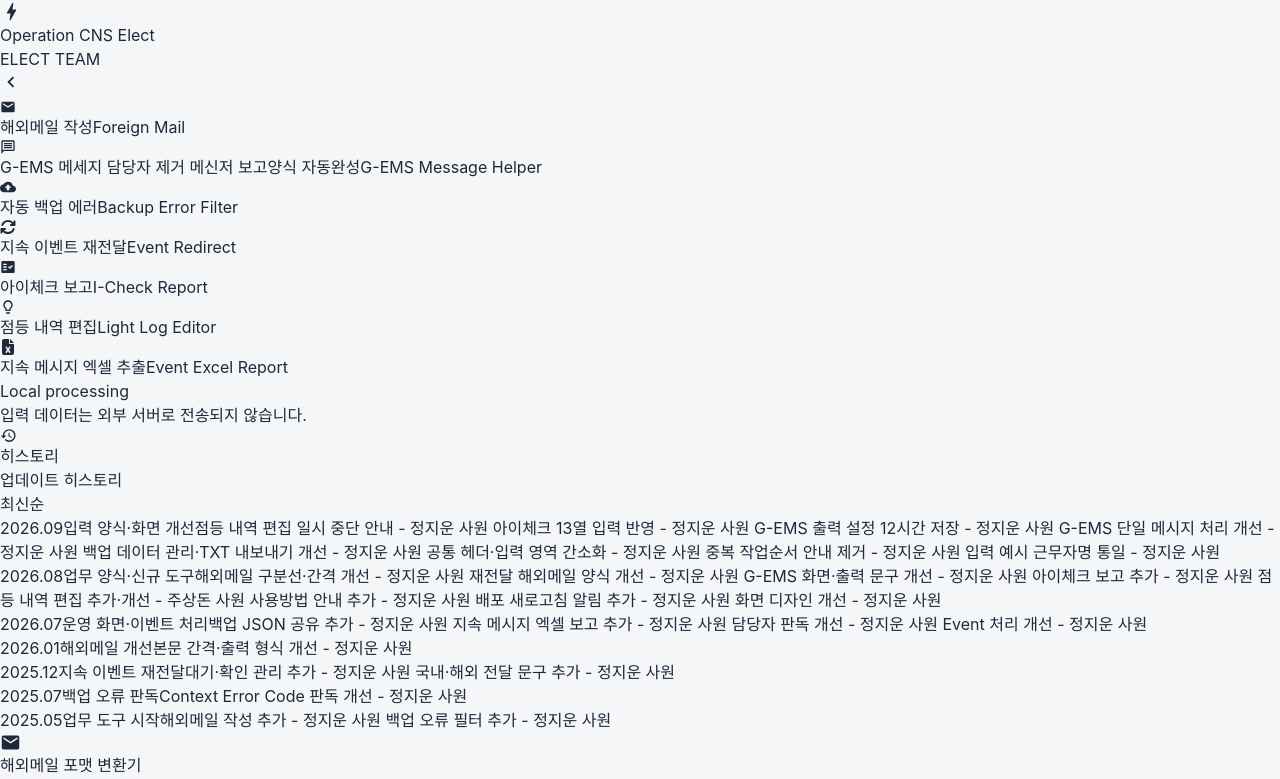
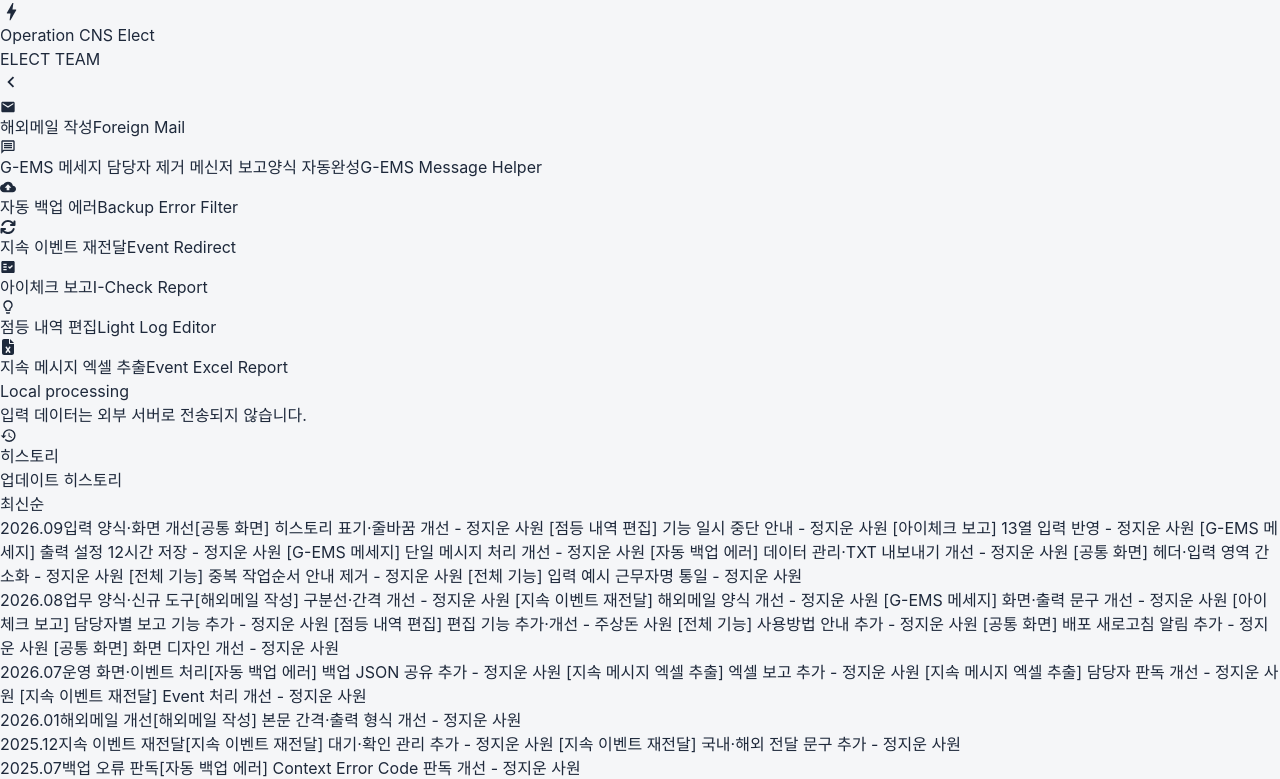
Before and after one commit to chipmunk-dev/Operation-entec, a React (Vite) app: page /foreign-mail in a window 1280 px wide. Shown: the top 779 px of the page. Built offline with nearby package versions, Linux system fonts and the light colour scheme.

Commit message:
refactor: standardize history entries

```diff
--- a/src/components/Navbar.jsx
+++ b/src/components/Navbar.jsx
@@ -62,56 +62,57 @@ const changeLogItems = [
   {
     date: '2026.09',
     title: '입력 양식·화면 개선',
-    detail: `점등 내역 편집 일시 중단 안내 - 정지운 사원
-아이체크 13열 입력 반영 - 정지운 사원
-G-EMS 출력 설정 12시간 저장 - 정지운 사원
-G-EMS 단일 메시지 처리 개선 - 정지운 사원
-백업 데이터 관리·TXT 내보내기 개선 - 정지운 사원
-공통 헤더·입력 영역 간소화 - 정지운 사원
-중복 작업순서 안내 제거 - 정지운 사원
-입력 예시 근무자명 통일 - 정지운 사원`,
+    detail: `[공통 화면] 히스토리 표기·줄바꿈 개선 - 정지운 사원
+[점등 내역 편집] 기능 일시 중단 안내 - 정지운 사원
+[아이체크 보고] 13열 입력 반영 - 정지운 사원
+[G-EMS 메세지] 출력 설정 12시간 저장 - 정지운 사원
+[G-EMS 메세지] 단일 메시지 처리 개선 - 정지운 사원
+[자동 백업 에러] 데이터 관리·TXT 내보내기 개선 - 정지운 사원
+[공통 화면] 헤더·입력 영역 간소화 - 정지운 사원
+[전체 기능] 중복 작업순서 안내 제거 - 정지운 사원
+[전체 기능] 입력 예시 근무자명 통일 - 정지운 사원`,
   },
   {
     date: '2026.08',
     title: '업무 양식·신규 도구',
-    detail: `해외메일 구분선·간격 개선 - 정지운 사원
-재전달 해외메일 양식 개선 - 정지운 사원
-G-EMS 화면·출력 문구 개선 - 정지운 사원
-아이체크 보고 추가 - 정지운 사원
-점등 내역 편집 추가·개선 - 주상돈 사원
-사용방법 안내 추가 - 정지운 사원
-배포 새로고침 알림 추가 - 정지운 사원
-화면 디자인 개선 - 정지운 사원`,
+    detail: `[해외메일 작성] 구분선·간격 개선 - 정지운 사원
+[지속 이벤트 재전달] 해외메일 양식 개선 - 정지운 사원
+[G-EMS 메세지] 화면·출력 문구 개선 - 정지운 사원
+[아이체크 보고] 담당자별 보고 기능 추가 - 정지운 사원
+[점등 내역 편집] 편집 기능 추가·개선 - 주상돈 사원
+[전체 기능] 사용방법 안내 추가 - 정지운 사원
+[공통 화면] 배포 새로고침 알림 추가 - 정지운 사원
+[공통 화면] 화면 디자인 개선 - 정지운 사원`,
   },
   {
     date: '2026.07',
     title: '운영 화면·이벤트 처리',
-    detail: `백업 JSON 공유 추가 - 정지운 사원
-지속 메시지 엑셀 보고 추가 - 정지운 사원
-담당자 판독 개선 - 정지운 사원
-Event 처리 개선 - 정지운 사원`,
+    detail: `[자동 백업 에러] 백업 JSON 공유 추가 - 정지운 사원
+[지속 메시지 엑셀 추출] 엑셀 보고 추가 - 정지운 사원
+[지속 메시지 엑셀 추출] 담당자 판독 개선 - 정지운 사원
+[지속 이벤트 재전달] Event 처리 개선 - 정지운 사원`,
   },
   {
     date: '2026.01',
     title: '해외메일 개선',
-    detail: '본문 간격·출력 형식 개선 - 정지운 사원',
+    detail: '[해외메일 작성] 본문 간격·출력 형식 개선 - 정지운 사원',
   },
   {
     date: '2025.12',
     title: '지속 이벤트 재전달',
-    detail: `대기·확인 관리 추가 - 정지운 사원
-국내·해외 전달 문구 추가 - 정지운 사원`,
+    detail: `[지속 이벤트 재전달] 대기·확인 관리 추가 - 정지운 사원
+[지속 이벤트 재전달] 국내·해외 전달 문구 추가 - 정지운 사원`,
   },
   {
     date: '2025.07',
     title: '백업 오류 판독',
-    detail: 'Context Error Code 판독 개선 - 정지운 사원',
+    detail: '[자동 백업 에러] Context Error Code 판독 개선 - 정지운 사원',
   },
   {
     date: '2025.05',
     title: '업무 도구 시작',
-    detail: `해외메일 작성 추가 - 정지운 사원
-백업 오류 필터 추가 - 정지운 사원`,
+    detail: `[해외메일 작성] 메일 작성 기능 추가 - 정지운 사원
+[자동 백업 에러] 오류 필터 추가 - 정지운 사원`,
   },
 ];
 
@@ -220,8 +221,10 @@ const Navbar = ({ isOpen, setIsOpen }) => (
       <div
         id="operation-change-log"
         role="tooltip"
-        className={`pointer-events-none fixed bottom-3 z-50 max-h-[calc(100vh-1.5rem)] w-[min(18rem,calc(100vw-7rem))] translate-x-1 overflow-y-auto rounded-3xl border border-white/10 bg-slate-950/95 p-3.5 opacity-0 shadow-2xl shadow-slate-950/50 backdrop-blur-2xl transition duration-150 group-hover:pointer-events-auto group-hover:translate-x-0 group-hover:opacity-100 group-focus-within:pointer-events-auto group-focus-within:translate-x-0 group-focus-within:opacity-100 ${
-          isOpen ? 'left-[276px]' : 'left-[92px]'
+        className={`pointer-events-none fixed bottom-3 z-50 max-h-[calc(100vh-1.5rem)] w-max translate-x-1 overflow-auto rounded-3xl border border-white/10 bg-slate-950/95 p-3.5 opacity-0 shadow-2xl shadow-slate-950/50 backdrop-blur-2xl transition duration-150 group-hover:pointer-events-auto group-hover:translate-x-0 group-hover:opacity-100 group-focus-within:pointer-events-auto group-focus-within:translate-x-0 group-focus-within:opacity-100 ${
+          isOpen
+            ? 'left-[276px] max-w-[calc(100vw-18rem)]'
+            : 'left-[92px] max-w-[calc(100vw-7rem)]'
         }`}
       >
         <div className="mb-2.5 flex items-center justify-between border-b border-white/10 px-1 pb-3">
@@ -244,7 +247,7 @@ const Navbar = ({ isOpen, setIsOpen }) => (
                 <span className="block text-[11px] font-bold text-slate-200">
                   {title}
                 </span>
-                <span className="mt-1 block whitespace-pre-line text-[10px] leading-4 text-slate-500">
+                <span className="mt-1 block whitespace-pre text-[10px] leading-4 text-slate-500">
                   {detail}
                 </span>
               </span>
```
Also changed, not shown: 2 other files (tests, documents, lock files or other folders).
